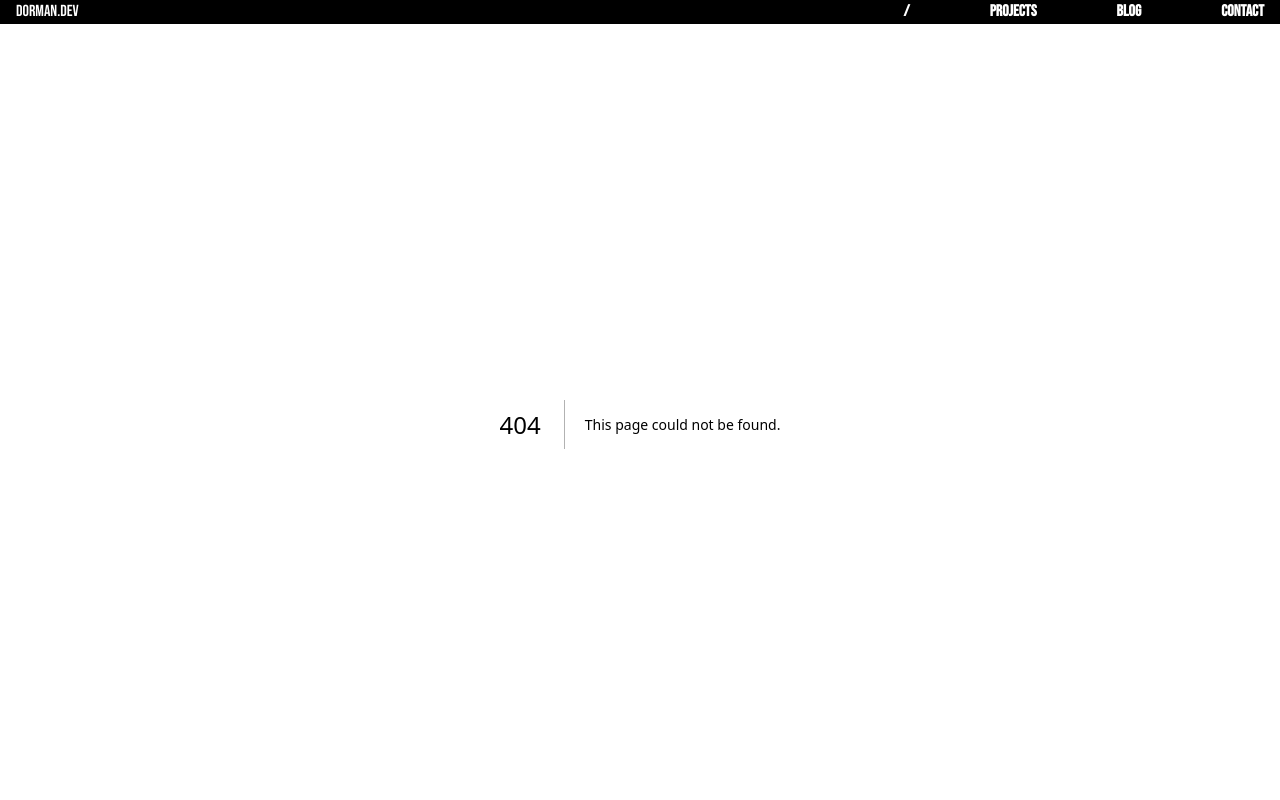
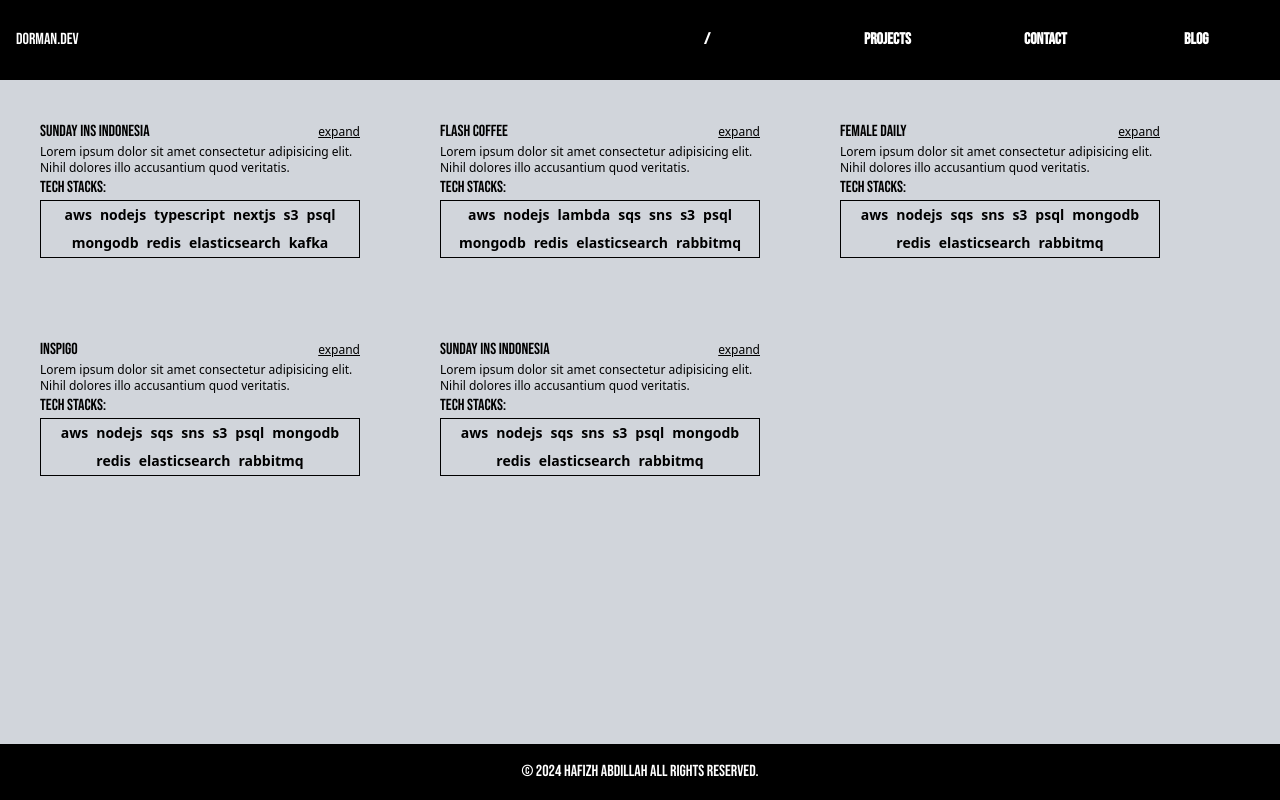
Before and after one commit to dorman99/dorman-project, a Next.js app: page /projects in a window 1280 px wide. Before the commit this address had no page. Built offline with nearby package versions, Linux system fonts and the light colour scheme.

Commit message:
feat: projects page

```diff
--- /dev/null
+++ b/src/common/constant/index.ts
@@ -0,0 +1,184 @@
+import { CompanyHistory } from "../type";
+
+export const COMPANY_HISTORIES: Array<CompanyHistory> = [
+  {
+    companyName: "Sunday Ins Indonesia",
+    timeRange: "June 2023 - Current",
+    tackStacks: [
+      "aws",
+      "nodejs",
+      "typescript",
+      "nextjs",
+      "s3",
+      "psql",
+      "mongodb",
+      "redis",
+      "elasticsearch",
+      "kafka",
+    ],
+    isShownProject: false,
+    projects: [
+      {
+        name: "Sunday Direct Retail",
+        jobTitle: "Senior Software Engineer",
+        desc: `Lorem ipsum dolor sit amet consectetur adipisicing elit. Ratione corrupti officia porro? Atque nobis perspiciatis illo eveniet excepturi vero aut explicabo alias eaque dolore neque, molestias deleniti ipsum vel suscipit?`,
+        timeRange: "June 2023 - Current",
+        images: [],
+      },
+    ],
+  },
+  {
+    companyName: "Flash Coffee",
+    timeRange: "Sep 2022 - May 2023",
+    isShownProject: false,
+    tackStacks: [
+      "aws",
+      "nodejs",
+      "lambda",
+      "sqs",
+      "sns",
+      "s3",
+      "psql",
+      "mongodb",
+      "redis",
+      "elasticsearch",
+      "rabbitmq",
+    ],
+    projects: [
+      {
+        name: "Point Of Sales (PoS Squad)",
+        jobTitle: "Technical Lead",
+        desc: `Lorem ipsum dolor sit amet consectetur adipisicing elit. Ratione corrupti officia porro? Atque nobis perspiciatis illo eveniet excepturi vero aut explicabo alias eaque dolore neque, molestias deleniti ipsum vel suscipit?`,
+        timeRange: "Sep 2022 - May 2023",
+        images: [],
+      },
+      {
+        name: "Payment Integration (Pay Squad)",
+        jobTitle: "Senior Software Engineer",
+        desc: `Lorem ipsum dolor sit amet consectetur adipisicing elit. Ratione corrupti officia porro? Atque nobis perspiciatis illo eveniet excepturi vero aut explicabo alias eaque dolore neque, molestias deleniti ipsum vel suscipit?`,
+        timeRange: "Dec 2021 - Sep 2022",
+        images: [],
+      },
+    ],
+  },
+  {
+    companyName: "Female Daily",
+    timeRange: "June 2023 - Current",
+    isShownProject: false,
+    tackStacks: [
+      "aws",
+      "nodejs",
+      "sqs",
+      "sns",
+      "s3",
+      "psql",
+      "mongodb",
+      "redis",
+      "elasticsearch",
+      "rabbitmq",
+    ],
+    projects: [
+      {
+        name: "Best of Beauty Award",
+        jobTitle: "Senior Software Engineer",
+        desc: `Lorem ipsum dolor sit amet consectetur adipisicing elit. Ratione corrupti officia porro? Atque nobis perspiciatis illo eveniet excepturi vero aut explicabo alias eaque dolore neque, molestias deleniti ipsum vel suscipit?`,
+        timeRange: "June 2023 - Current",
+        images: [],
+      }
+    ],
+  },
+  {
+    companyName: "Inspigo",
+    timeRange: "June 2023 - Current",
+    isShownProject: false,
+    tackStacks: [
+      "aws",
+      "nodejs",
+      "sqs",
+      "sns",
+      "s3",
+      "psql",
+      "mongodb",
+      "redis",
+      "elasticsearch",
+      "rabbitmq",
+    ],
+    projects: [
+      {
+        name: "Gamification",
+        jobTitle: "Senior Backend Engineer",
+        desc: `Lorem ipsum dolor sit amet consectetur adipisicing elit. Ratione corrupti officia porro? Atque nobis perspiciatis illo eveniet excepturi vero aut explicabo alias eaque dolore neque, molestias deleniti ipsum vel suscipit?`,
+        timeRange: "Jan 2021 - Aug 2021",
+        images: [],
+      },
+      {
+        name: "Video on Demand (client req)",
+        jobTitle: "Senior Backend Engineer",
+        desc: `Lorem ipsum dolor sit amet consectetur adipisicing elit. Ratione corrupti officia porro? Atque nobis perspiciatis illo eveniet excepturi vero aut explicabo alias eaque dolore neque, molestias deleniti ipsum vel suscipit?`,
+        timeRange: "Jan 2020 - Nov 2020",
+        images: [],
+      },
+      {
+        name: "Elasticsearch Integration",
+        jobTitle: "Senior Backend Engineer",
+        desc: `Lorem ipsum dolor sit amet consectetur adipisicing elit. Ratione corrupti officia porro? Atque nobis perspiciatis illo eveniet excepturi vero aut explicabo alias eaque dolore neque, molestias deleniti ipsum vel suscipit?`,
+        timeRange: "Aug 2019 - Jan 2020",
+        images: [],
+      },
+      {
+        name: "In App Purchase",
+        jobTitle: "Senior Backend Engineer",
+        desc: `Lorem ipsum dolor sit amet consectetur adipisicing elit. Ratione corrupti officia porro? Atque nobis perspiciatis illo eveniet excepturi vero aut explicabo alias eaque dolore neque, molestias deleniti ipsum vel suscipit?`,
+        timeRange: "Jan 2019 - Aug 2019",
+        images: [],
+      },
+      {
+        name: "Audio Compression",
+        jobTitle: "Backend Engineer",
+        desc: `Lorem ipsum dolor sit amet consectetur adipisicing elit. Ratione corrupti officia porro? Atque nobis perspiciatis illo eveniet excepturi vero aut explicabo alias eaque dolore neque, molestias deleniti ipsum vel suscipit?`,
+        timeRange: "Apr 2019 - June 2019",
+        images: [],
+      },
+      {
+        name: "Login Social Media",
+        jobTitle: "Backend Engineer",
+        desc: `Lorem ipsum dolor sit amet consectetur adipisicing elit. Ratione corrupti officia porro? Atque nobis perspiciatis illo eveniet excepturi vero aut explicabo alias eaque dolore neque, molestias deleniti ipsum vel suscipit?`,
+        timeRange: "Dec 2018 - March 2019",
+        images: [],
+      },
+    ],
+  },
+  {
+    companyName: "Sunday Ins Indonesia",
+    timeRange: "June 2023 - Current",
+    isShownProject: false,
+    tackStacks: [
+      "aws",
+      "nodejs",
+      "sqs",
+      "sns",
+      "s3",
+      "psql",
+      "mongodb",
+      "redis",
+      "elasticsearch",
+      "rabbitmq",
+    ],
+    projects: [
+      {
+        name: "Sunday Direct Retail",
+        jobTitle: "Senior Software Engineer",
+        desc: `Lorem ipsum dolor sit amet consectetur adipisicing elit. Ratione corrupti officia porro? Atque nobis perspiciatis illo eveniet excepturi vero aut explicabo alias eaque dolore neque, molestias deleniti ipsum vel suscipit?`,
+        timeRange: "June 2023 - Current",
+        images: [],
+      },
+      {
+        name: "Sunday Direct Retail",
+        jobTitle: "Senior Software Engineer",
+        desc: `Lorem ipsum dolor sit amet consectetur adipisicing elit. Ratione corrupti officia porro? Atque nobis perspiciatis illo eveniet excepturi vero aut explicabo alias eaque dolore neque, molestias deleniti ipsum vel suscipit?`,
+        timeRange: "June 2023 - Current",
+        images: [],
+      },
+    ],
+  },
+];
--- /dev/null
+++ b/src/common/type/index.tsx
@@ -0,0 +1,16 @@
+export type Projects = {
+  name: string;
+  jobTitle: string;
+  timeRange: string;
+  desc: string;
+  images: Array<string>;
+};
+
+export type CompanyHistory = {
+  companyName: string;
+  timeRange: string;
+  isShownProject: boolean;
+  projects: Array<Projects>;
+  tackStacks: Array<string>;
+  url?: string;
+};
--- a/src/components/footer/index.tsx
+++ b/src/components/footer/index.tsx
@@ -2,7 +2,7 @@
 const Footer: React.FC = () => {
     return (
       <footer className="bg-black text-white p-4 text-center">
-        <p className="font-bebas">&copy; 2024 All rights reserved.</p>
+        <p className="font-bebas">&copy; 2024 Hafizh Abdillah All rights reserved.</p>
       </footer>
     );
   };
--- a/src/components/header/index.tsx
+++ b/src/components/header/index.tsx
@@ -1,3 +1,5 @@
+import Link from "next/link";
+
 type Menu = {
   title: string;
   path: string;
@@ -10,27 +12,31 @@
   },
   {
     title: "projects",
+    path: "projects",
+  },
+  {
+    title: "Contact",
     path: "/",
   },
   {
     title: "Blog",
     path: "/",
   },
-  {
-    title: "Contact",
-    path: "/",
-  },
 ];
 
 function Header() {
   const renderMenu = () => {
-    return menus.map((m) => <button>{m.title}</button>);
+    return menus.map((m, idx) => (
+      <Link key={idx} className="w-20 inline-block" href={m.path}>
+        {m.title}
+      </Link>
+    ));
   };
   return (
     <>
-      <div className="font-bebas justify-between flex bg-black h-10 items-center">
+      <div className="font-bebas justify-between flex bg-black h-20 items-center">
         <div className="text-white pl-4">
-          <p>dorman.dev</p>
+          <Link href="/">dorman.dev</Link>
         </div>
         <div className="flex space-x-20 text-white font-bold pr-4">
           {renderMenu()}
--- a/src/components/layout/index.tsx
+++ b/src/components/layout/index.tsx
@@ -5,9 +5,9 @@
 
 export default function Layout({ children }: { children: React.ReactNode }) {
   return (
-    <div className="flex flex-col h-screen overflow-hidden port">
+    <div className="flex flex-col h-screen bg-gray-300">
       <Header />
-      <main className="flex-1">{children}</main>
+      <main className="flex-1 overflow-y-auto">{children}</main>
       <Footer />
     </div>
   );
--- a/src/components/personal-card/index.tsx
+++ /dev/null
@@ -1,17 +0,0 @@
-import Image from "next/image";
-
-function PersonalCard() {
-  return (
-    <>
-      <Image
-        src="/img/temp_1.png"
-        alt="some image"
-        width={1000} // Set the desired width of the image
-        height={300}
-      />
-      <h1>show the personal card</h1>
-    </>
-  );
-}
-
-export default PersonalCard;
--- /dev/null
+++ b/src/components/project-card/index.tsx
@@ -0,0 +1,22 @@
+import { Projects } from "@/common/type";
+
+type ProjectProps = {
+  project: Projects;
+};
+
+function ProjectCard(props: ProjectProps) {
+  const { project } = props;
+  return (
+    <>
+      <div className="w-80 h-auto py-1">
+        <div>
+          <p className="text-sm font-bebas">{project.jobTitle} - {project.name}</p>
+        </div>
+        <p className="font-light">{project.timeRange}</p>
+        <p className="py-1">{project.desc}</p>
+      </div>
+    </>
+  );
+}
+
+export default ProjectCard;
--- a/src/pages/index.tsx
+++ b/src/pages/index.tsx
@@ -1,4 +1,6 @@
-'use client'
+"use client";
+
+import Link from "next/link";
 
 const HomePage: React.FC = () => {
   return (
@@ -12,7 +14,11 @@
           aliquid beatae? Deleniti, iure?
         </p>
         <p className="font-bebas p-1">
-          yes yes yes, this is boring go to the projects instead
+          yes yes yes, this is boring go to the{" "}
+          <u>
+            <Link href="projects">projects</Link>
+          </u>{" "}
+          instead
         </p>
       </div>
     </div>
--- /dev/null
+++ b/src/pages/projects/index.tsx
@@ -0,0 +1,58 @@
+import { COMPANY_HISTORIES } from "@/common/constant";
+import { Projects } from "@/common/type";
+import ProjectCard from "@/components/project-card";
+import { useState } from "react";
+
+function ProjectsPage() {
+  const [companyHistories, setCompanyHistories] = useState(COMPANY_HISTORIES);
+  const renderProjects = (projects: Array<Projects>) => {
+    return projects.map((p, idx) => <ProjectCard key={idx} project={p} />);
+  };
+
+  const toogleHide = (idx: number) => {
+    const comp = companyHistories[idx];
+    comp.isShownProject = !comp.isShownProject;
+    setCompanyHistories({ ...companyHistories, ...comp });
+  };
+
+  return (
+    <div className="bg-gray-300 h-full">
+      <div className="flex flex-wrap justify-start">
+        {COMPANY_HISTORIES.map((ch, idx) => (
+          <div key={idx} className="p-10">
+            <div className="w-80">
+              <div className="flex flex-wrap justify-between">
+                <p className="font-bebas">{ch.companyName}</p>{" "}
+                <button
+                  className="text-xs underline"
+                  onClick={() => toogleHide(idx)}
+                >
+                  {!ch.isShownProject ? "expand" : "hide"}
+                </button>
+              </div>
+              <div>
+                <p className="text-xs">
+                  Lorem ipsum dolor sit amet consectetur adipisicing elit. Nihil
+                  dolores illo accusantium quod veritatis.
+                </p>
+              </div>
+            </div>
+            {ch.isShownProject && renderProjects(ch.projects)}
+            <div className="w-full">
+              <p className="font-bebas">tech stacks:</p>
+              <div className="border border-black  flex flex-wrap w-80 justify-center">
+                {ch.tackStacks.map((ts, idx) => (
+                  <div className="p-1 font-semibold text-sm" key={idx}>
+                    {ts}
+                  </div>
+                ))}
+              </div>
+            </div>
+          </div>
+        ))}
+      </div>
+    </div>
+  );
+}
+
+export default ProjectsPage;
```
